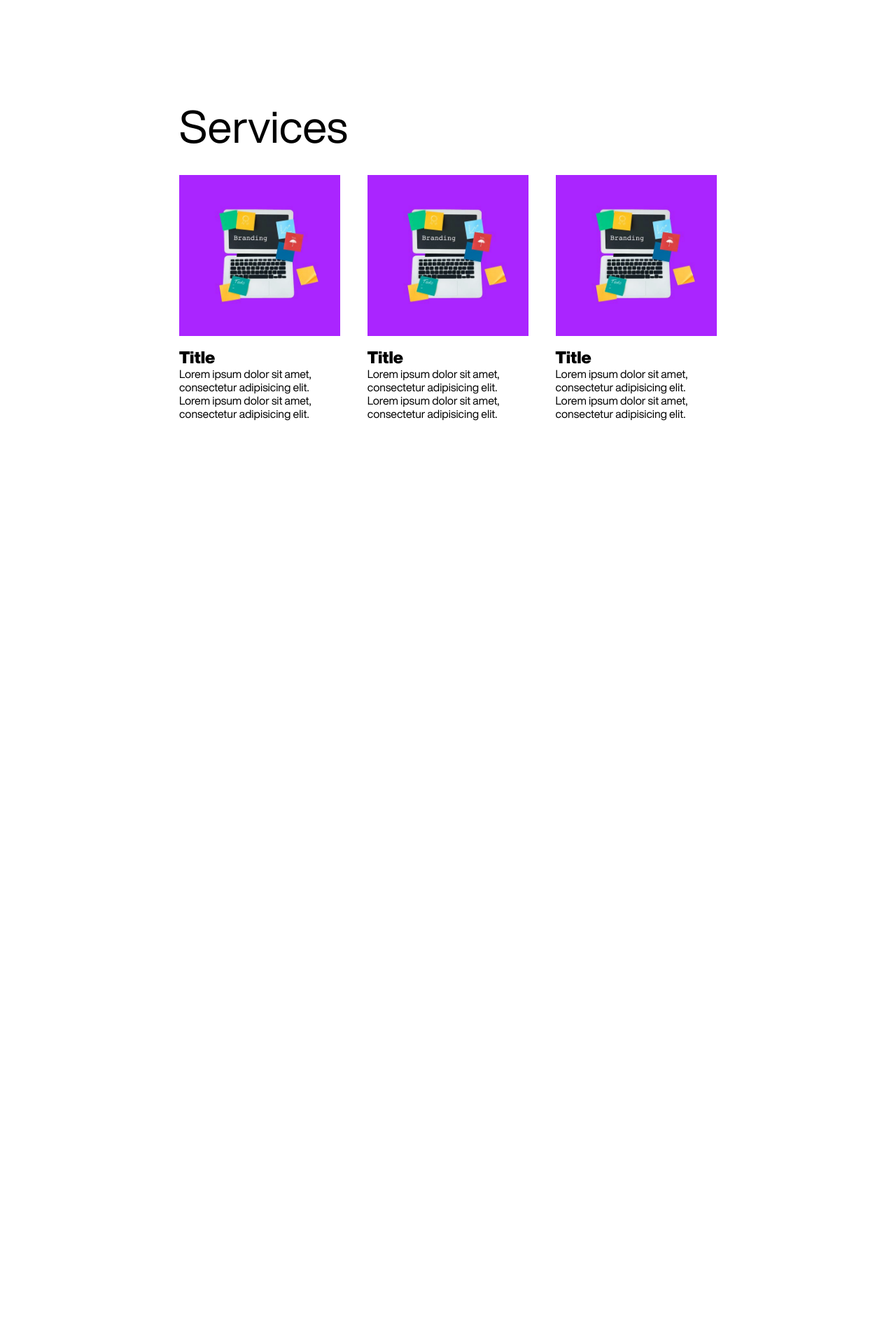
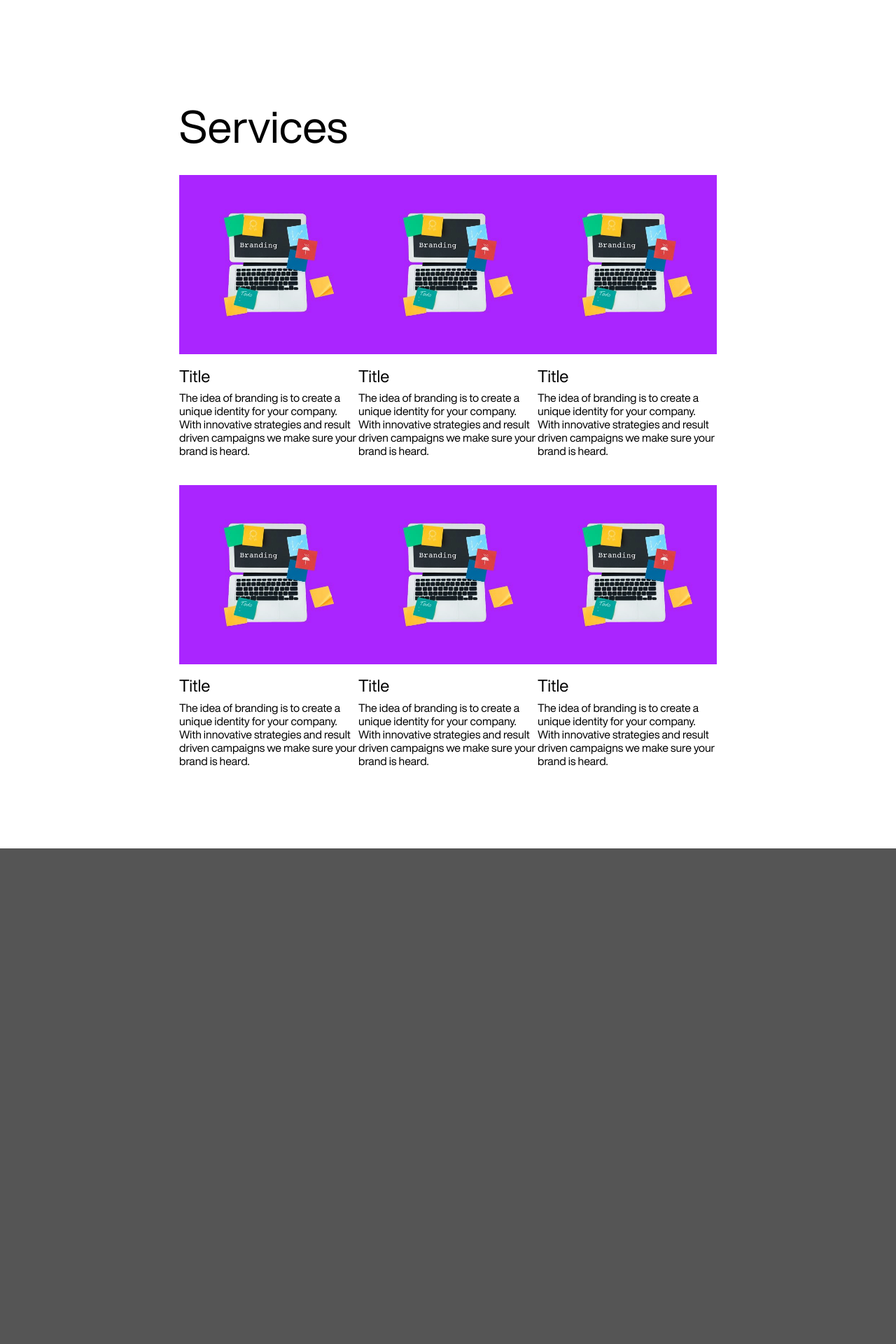
Before and after one commit to noufalkdlr/Mindview-Website, a Django app: page / in a window 1280 px wide. Shown: the part 1458-3378 px from the top of the page at 70% size. Before the commit the page ends 2059 px from the top, so only its background shows below. Run offline with Django 5.2, Linux system fonts and the light colour scheme.

Commit message:
prorffolio

```diff
--- a/mindview/main/static/main/css/homepage.css
+++ b/mindview/main/static/main/css/homepage.css
@@ -176,7 +176,8 @@ nav .hamburger{
 
 #services{
     width: 100%;
-    height: 100vh;
+    height: auto;
+    padding-bottom: 6%;
 }
 
 #services .service-content{
@@ -193,10 +194,12 @@ nav .hamburger{
 #services .service-content .service-cards{
     display: flex;
     justify-content: space-between;
+    flex-wrap: wrap;
 }
 
 #services .service-content .service-cards .service-card{
-    width: 30%;
+    width: 16rem;
+    padding-bottom: 5%;
 }
 
 #services .service-content .service-cards .service-card img{
@@ -207,3 +210,17 @@ nav .hamburger{
 #services .service-content .service-cards .service-card .service-text{
     padding-top: 5%;
 }
+
+#services .service-content .service-cards .service-card .service-text h2{
+    font-family: 'helvetica-now';
+    font-weight: 200;
+    margin-bottom: 3%;
+}
+
+
+#portfolio{
+    background-color: #555;
+    width: 100%;
+    height: 100vh;
+    /* grid-template-columns: repeat(3, 1fr);  */
+}
--- a/mindview/main/templates/main/html/index.html
+++ b/mindview/main/templates/main/html/index.html
@@ -56,6 +56,12 @@
             </div>
 </section>
 
+
+<!-- About Section End -->
+
+<!-- Service Section -->
+
+
 <section id="services">
     <div class="service-content">
         <h1>Services</h1>
@@ -64,7 +70,7 @@
                 <img src="{% static 'main/images/branding.webp' %}" alt="">
                 <div class="service-text">
                     <h2>Title</h2>
-                    <p>Lorem ipsum dolor sit amet, consectetur adipisicing elit. Lorem ipsum dolor sit amet, consectetur adipisicing elit.
+                    <p>The idea of branding is to create a unique identity for your company. With innovative strategies and result driven campaigns we make sure your brand is heard.
                     </p>
 
                 </div>
@@ -74,7 +80,7 @@
                 <img src="{% static 'main/images/branding.webp' %}" alt="">
                 <div class="service-text">
                     <h2>Title</h2>
-                    <p>Lorem ipsum dolor sit amet, consectetur adipisicing elit. Lorem ipsum dolor sit amet, consectetur adipisicing elit.
+                    <p>The idea of branding is to create a unique identity for your company. With innovative strategies and result driven campaigns we make sure your brand is heard.
                     </p>
 
                 </div>
@@ -84,7 +90,37 @@
                 <img src="{% static 'main/images/branding.webp' %}" alt="">
                 <div class="service-text">
                     <h2>Title</h2>
-                    <p>Lorem ipsum dolor sit amet, consectetur adipisicing elit. Lorem ipsum dolor sit amet, consectetur adipisicing elit.
+                    <p>The idea of branding is to create a unique identity for your company. With innovative strategies and result driven campaigns we make sure your brand is heard.
+                    </p>
+
+                </div>
+
+            </div>
+            <div class="service-card">
+                <img src="{% static 'main/images/branding.webp' %}" alt="">
+                <div class="service-text">
+                    <h2>Title</h2>
+                    <p>The idea of branding is to create a unique identity for your company. With innovative strategies and result driven campaigns we make sure your brand is heard.
+                    </p>
+
+                </div>
+
+            </div>
+            <div class="service-card">
+                <img src="{% static 'main/images/branding.webp' %}" alt="">
+                <div class="service-text">
+                    <h2>Title</h2>
+                    <p>The idea of branding is to create a unique identity for your company. With innovative strategies and result driven campaigns we make sure your brand is heard.
+                    </p>
+
+                </div>
+
+            </div>
+            <div class="service-card">
+                <img src="{% static 'main/images/branding.webp' %}" alt="">
+                <div class="service-text">
+                    <h2>Title</h2>
+                    <p>The idea of branding is to create a unique identity for your company. With innovative strategies and result driven campaigns we make sure your brand is heard.
                     </p>
 
                 </div>
@@ -98,6 +134,16 @@
 
 </section>
 
+<!-- Service Section End -->
+
+
+<!-- Portfolio Section -->
+
+<section id="portfolio" >
+
+</section>
+
+
 <script src="{% static 'main/javascript/script.js' %}" ></script>
 
 {% endblock %}
```
